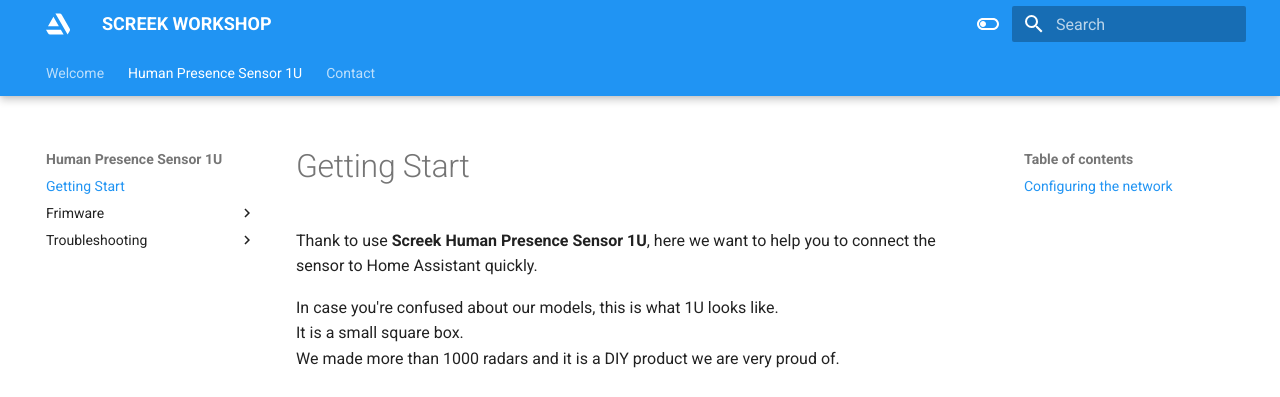
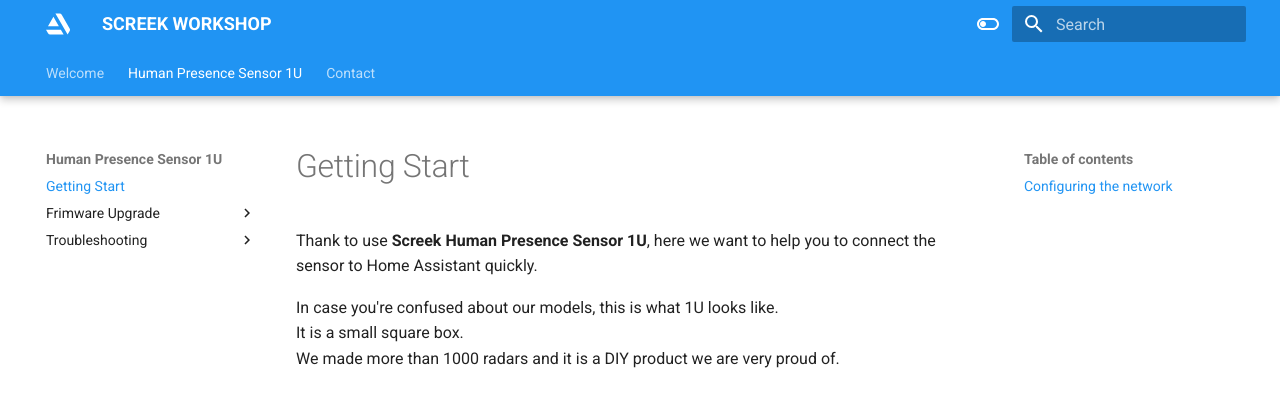
Before and after one commit to screek-workshop/sites, an MkDocs documentation site: the page built from docs/1u/index.md, in a window 1280 px wide. Shown: the top 397 px of the page. Built offline with MkDocs 1.6.1 and Material for MkDocs 9.7.7, drawn with Linux system fonts in a browser that asks for light colours.

Commit message:
Update mkdocs.yml

```diff
--- a/mkdocs.yml
+++ b/mkdocs.yml
@@ -102,7 +102,7 @@
   # - Store: store.md
   - Human Presence Sensor 1U:
       - Getting Start: 1u/index.md
-      - Frimware:
+      - Frimware Upgrade:
         - Introduction: 1u/frimware/index.md
         - OTA Frimware Upgrade: 1u/frimware/1u_ota_update.md
       - Troubleshooting:
```
